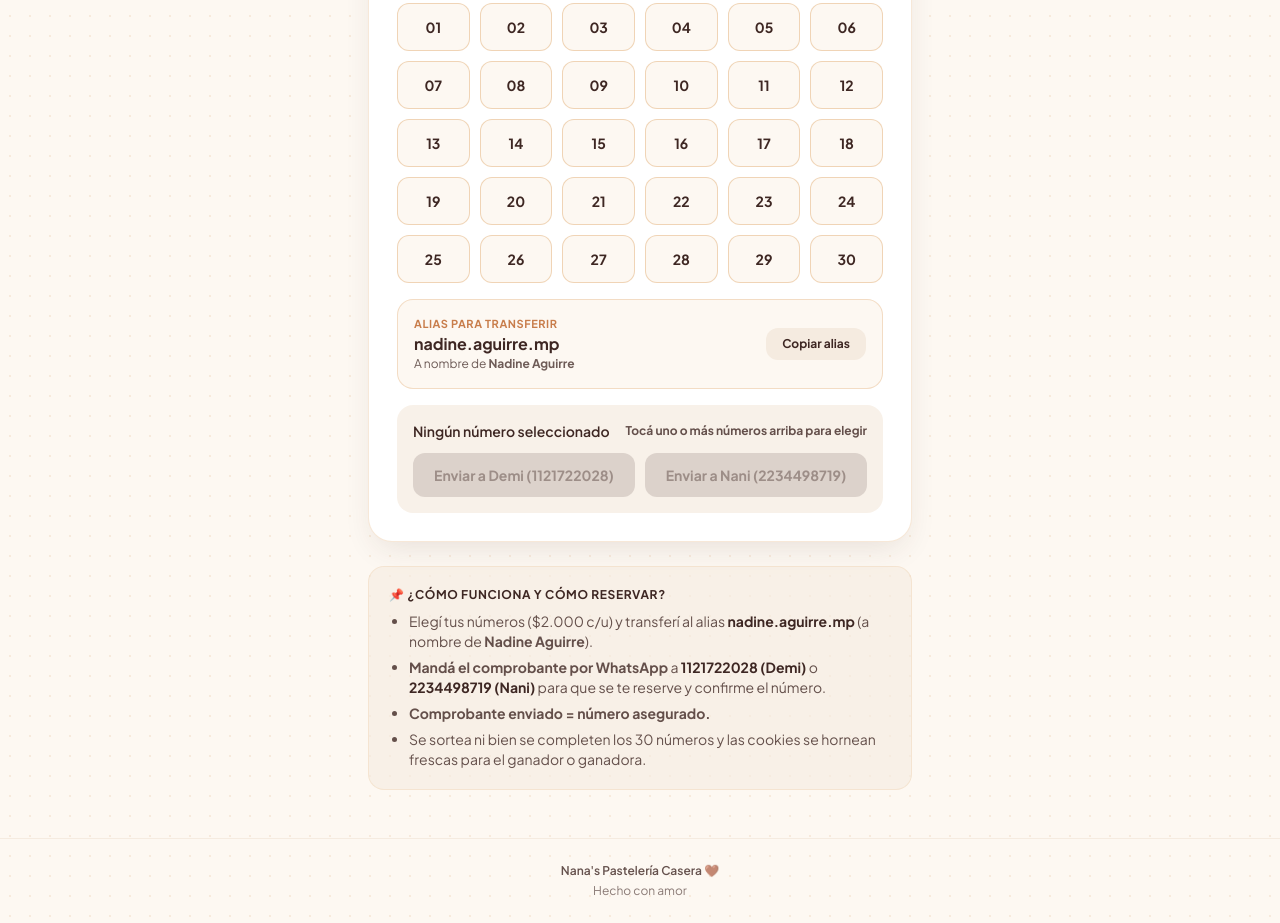
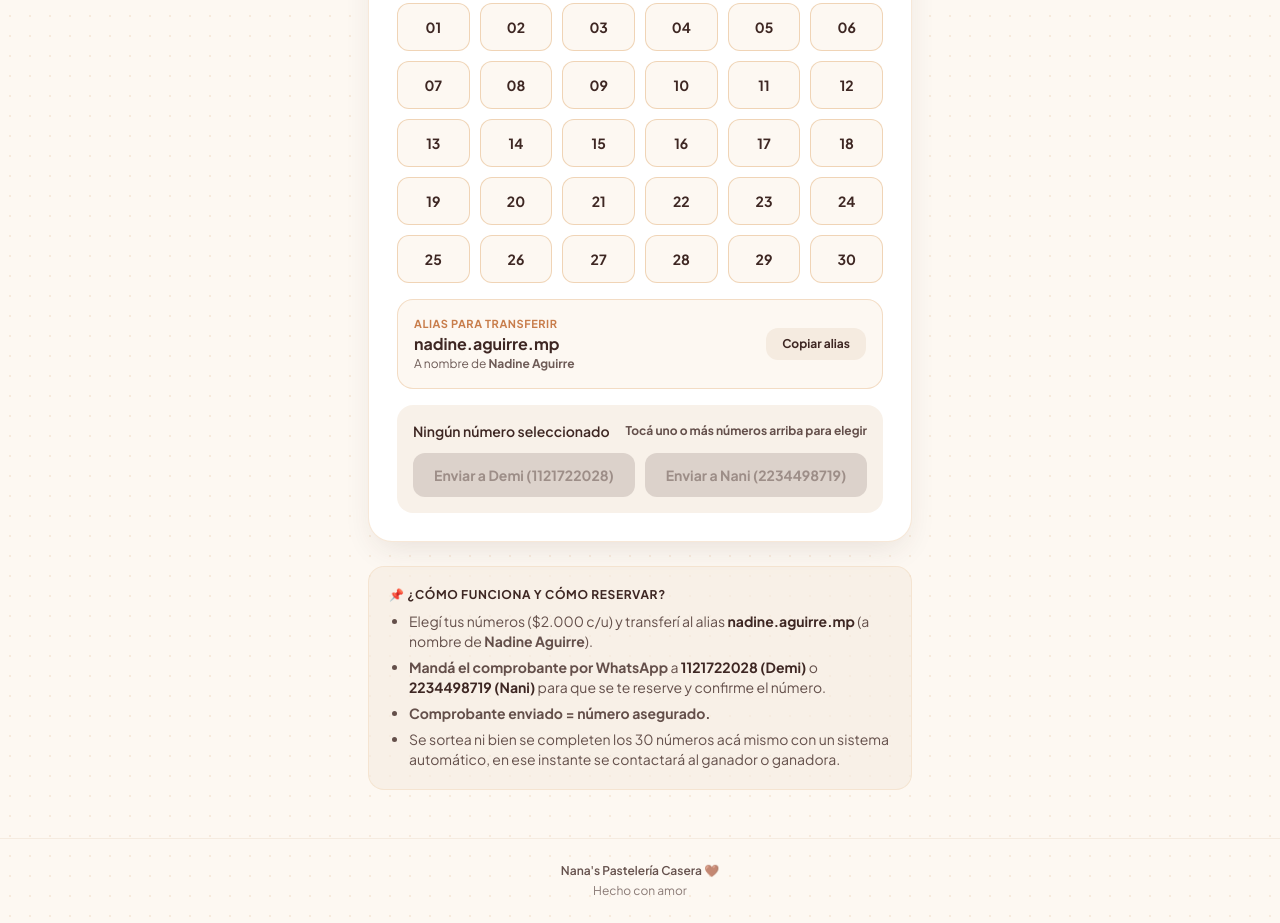
Before and after one commit to demilolmanso/agencia-Agorlab-, a plain HTML site: page nanas/index.html in a window 1280 px wide. Shown: the part 774-1697 px from the top of the page. Drawn offline with nearby package versions, Linux system fonts and the light colour scheme.

Commit message:
Update index.html

```diff
--- a/nanas/index.html
+++ b/nanas/index.html
@@ -154,7 +154,7 @@
         <li>Elegí tus números ($2.000 c/u) y transferí al alias <strong class="text-choco">nadine.aguirre.mp</strong> (a nombre de <strong>Nadine Aguirre</strong>).</li>
         <li><strong>Mandá el comprobante por WhatsApp</strong> a <strong class="text-choco">1121722028 (Demi)</strong> o <strong class="text-choco">2234498719 (Nani)</strong> para que se te reserve y confirme el número.</li>
         <li><strong>Comprobante enviado = número asegurado.</strong></li>
-        <li>Se sortea ni bien se completen los 30 números y las cookies se hornean frescas para el ganador o ganadora.</li>
+        <li>Se sortea ni bien se completen los 30 números acá mismo con un sistema automático, en ese instante se contactará al ganador o ganadora.</li>
       </ul>
     </section>
 
```
